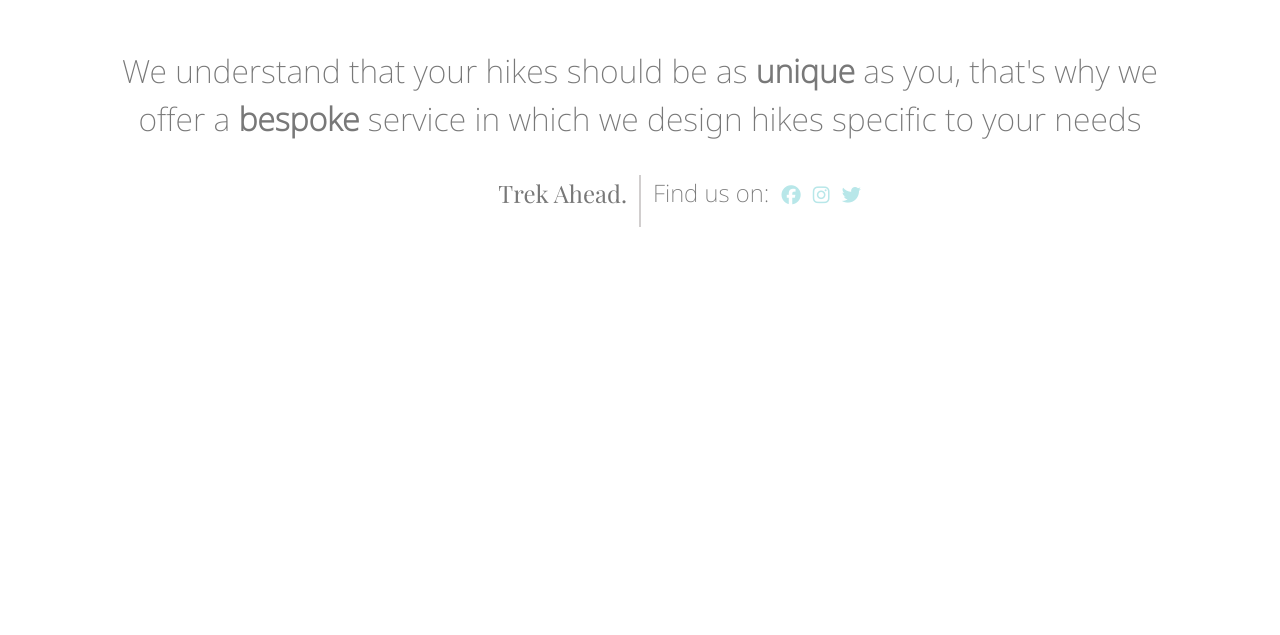
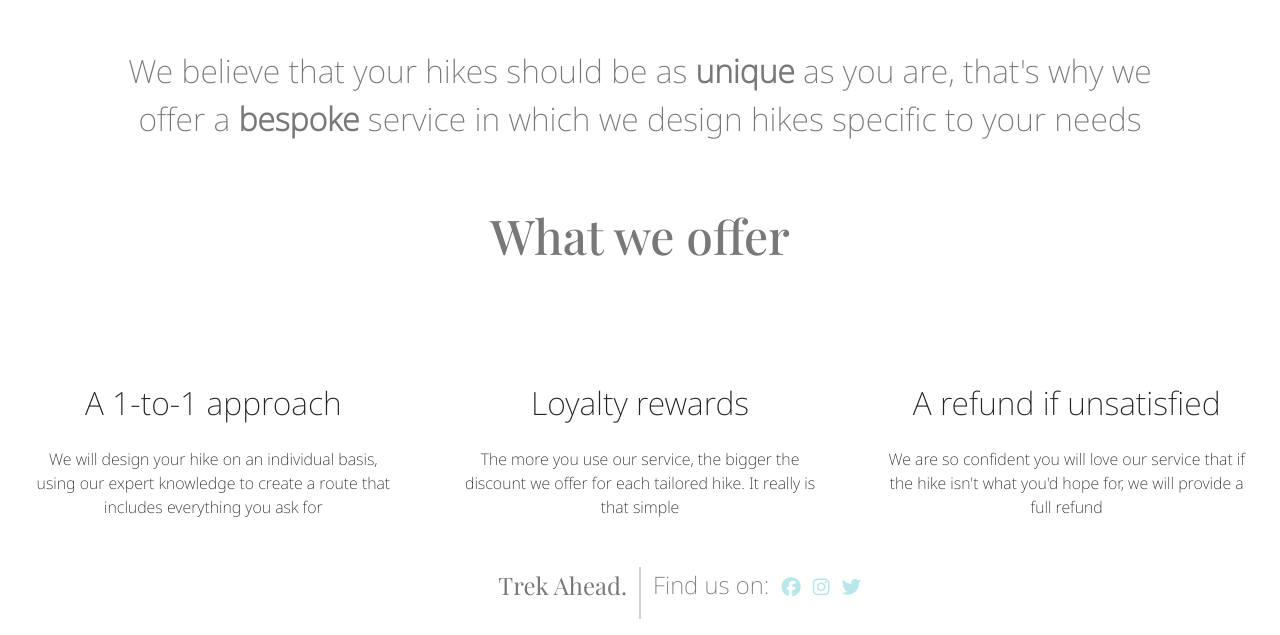
Before and after one commit to Code-Institute-Submissions/anniefenton-milestone-project-2_SepResub, a website: page designed.html in a window 1280 px wide. Shown: the part 376-1011 px from the top of the page. Before the commit the page ends 800 px from the top, so only its background shows below. Drawn offline with nearby package versions, Linux system fonts and the light colour scheme; a web font is replaced by a local one.

Commit message:
write content for 'what we offer' and add same styling as reviews section

```diff
--- a/designed.html
+++ b/designed.html
@@ -51,9 +51,34 @@
             <div class="row">
                 <div class="col-1"></div>
                 <div class="col">
-                    <p id="offer">We understand that your hikes should be as <b>unique</b> as you, that's why we offer a <b>bespoke</b> service in which we design hikes specific to your needs</p>
+                    <p id="offer">We believe that your hikes should be as <b>unique</b> as you are, that's why we offer a <b>bespoke</b> service in which we design hikes specific to your needs</p>
                 </div>
                 <div class="col-1"></div>
+            </div>
+            <div class="row">
+                <div class="col">
+                    <h1 class="header-row">What we offer</h1>
+                </div>
+            </div>
+            <div class="row">
+                <div class="col">
+                    <h2 class="review-name">A 1-to-1 approach</h2>
+                    <p class="review-text">
+                        We will design your hike on an individual basis, using our expert knowledge to create a route that includes everything you ask for
+                    </p>
+                </div>
+                <div class="col">
+                    <h2 class="review-name">Loyalty rewards</h2>
+                    <p class="review-text">
+                        The more you use our service, the bigger the discount we offer for each tailored hike. It really is that simple
+                    </p>
+                </div>
+                <div class="col">
+                    <h2 class="review-name">A refund if unsatisfied</h2>
+                    <p class="review-text">
+                        We are so confident you will love our service that if the hike isn't what you'd hope for, we will provide a full refund
+                    </p>
+                </div>
             </div>
         </div>
     </section>
```
